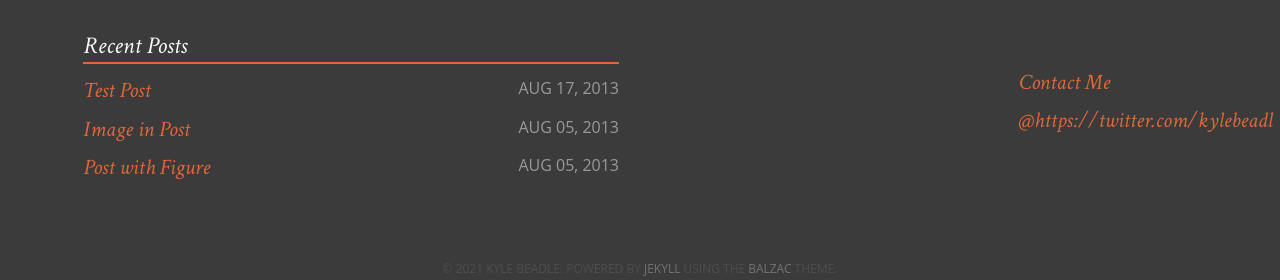
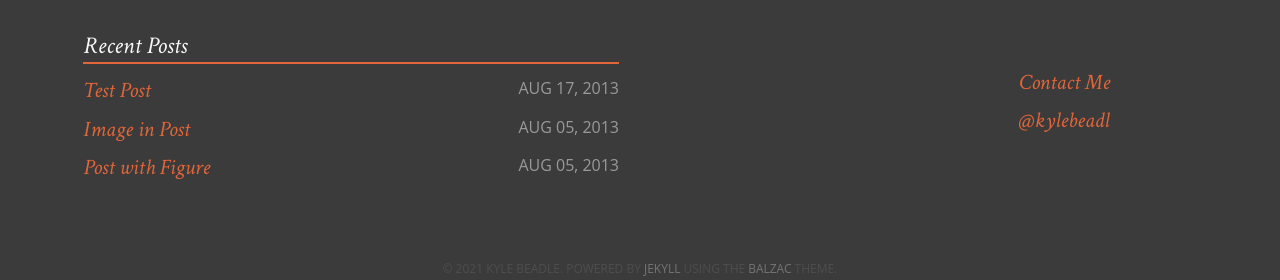
Before and after one commit to kbeadl/blog, a Jekyll site: the page built from index.md, in a window 1280 px wide. Shown: the part 1542-1822 px from the top of the page. Built offline with Jekyll 4.4.1, drawn with Linux system fonts in a browser that asks for light colours; comment, search, counter and statistics services are not loaded; part of the change alters nothing that is shown.

Commit message:
Update _config.yml

```diff
--- a/_config.yml
+++ b/_config.yml
@@ -9,7 +9,7 @@ owner:
   avatar:         avatar.png
   bio:            "Aesthete & Athlete"
   email:
-  twitter:        https://twitter.com/kylebeadl
+  twitter:        kylebeadl
   github:
   instagram:
   dribbble:
```
